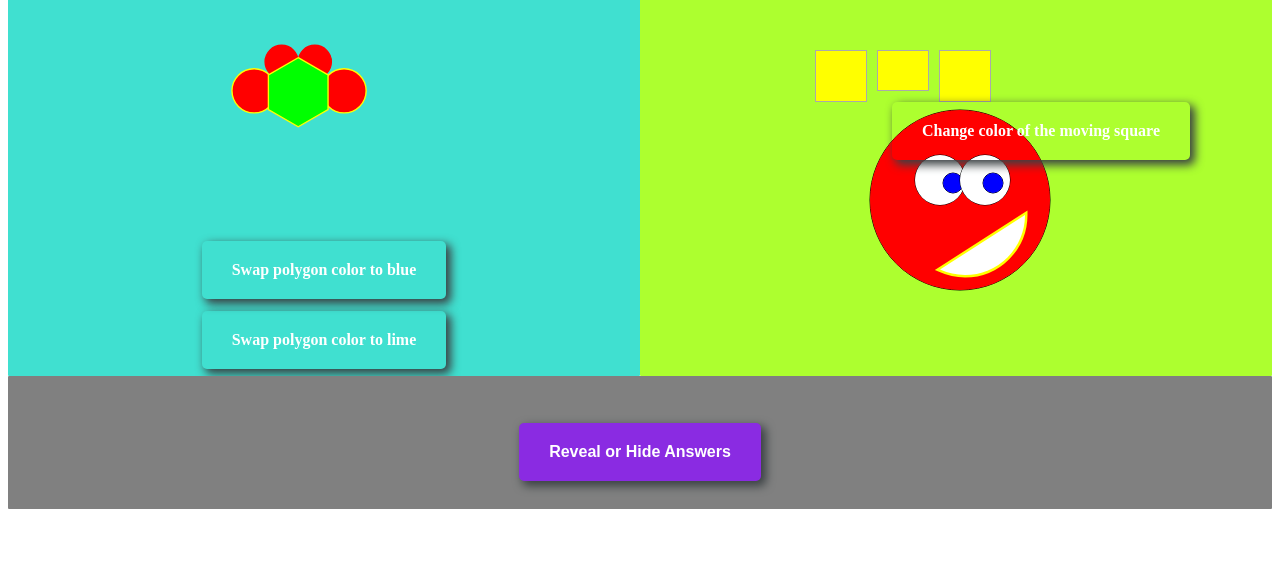
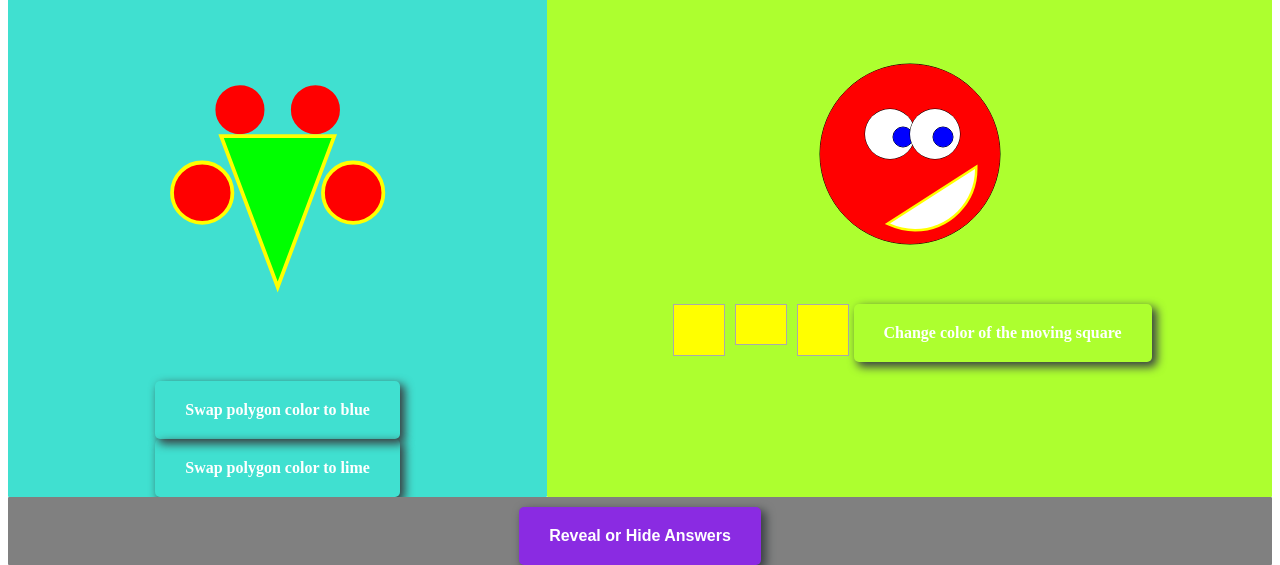
Before and after one commit to ukamovich/it2801-project1, a plain HTML site: page index.html in a window 1280 px wide. Shown: the part 299-864 px from the top of the page. Before the commit the page ends 816 px from the top, so only its background shows below. Drawn offline with nearby package versions, Linux system fonts and the light colour scheme.

Commit message:
Updated .svg and .canvas classes and SVG object

```diff
--- a/index.html
+++ b/index.html
@@ -40,52 +40,52 @@
       </div>
 
       <!-- SVG art section -->
-      <div id="svg">
+      <div class="svg">
         <p id="artHeading">SVG art</p>
         <svg
           xmlns="http://www.w3.org/2000/svg"
           width="70%"
           height="70%"
-          viewBox="0 0 1200 500"
+          viewBox="0 0 100 100"
         >
           <title>Weird SVG figure</title>
           <desc>Creating art using SVG hard coding</desc>
 
           <circle
-            cx="690"
-            cy="195"
-            r="80"
+            cx="30%"
+            cy="50%"
+            r="8"
             stroke="yellow"
-            stroke-width="5"
+            stroke-width="1"
             fill="red"
           />
 
           <circle
             class="animate-circle-colors"
-            cx="790"
-            cy="90"
-            r="60"
+            cx="60%"
+            cy="28%"
+            r="6"
             stroke="red"
-            stroke-width="5"
+            stroke-width="1"
             fill="yellow"
           />
 
           <circle
             class="animate-circle-colors"
-            cx="910"
-            cy="90"
-            r="60"
+            cx="40%"
+            cy="28%"
+            r="6"
             stroke="red"
-            stroke-width="5"
+            stroke-width="1"
             fill="yellow"
           />
 
           <circle
-            cx="1016"
-            cy="195"
-            r="80"
+            cx="70%"
+            cy="50%"
+            r="8"
             stroke="yellow"
-            stroke-width="5"
+            stroke-width="1"
             fill="red"
           />
 
@@ -93,9 +93,8 @@
             id="polygon"
             fill="lime"
             stroke="yellow"
-            stroke-width="5"
-            points="850,75  958,137.5 958,262.5
-                    850,325 742,262.6 742,137.5"
+            stroke-width="1"
+            points="65,35 50,75 35,35 "
           />
         </svg>
         <div id="swap_blue" class="button">Swap polygon color to blue</div>
@@ -103,7 +102,7 @@
       </div>
 
       <!-- Canvas art-->
-      <div id="canvas">
+      <div class="canvas">
         <p id="artHeading">Canvas art</p>
         <canvas id="whatFace"></canvas>
         <div class="threeSquares">
@@ -112,7 +111,6 @@
           <div class="square"></div>
            <div id="run" class="button">Change color of the moving square</div>
         </div>
-
         <script>
           /* Animate script for Canvas art */
           $("#run").click(function () {
@@ -123,11 +121,10 @@
           }
           animateIt();
         </script>
-
       </div>
 
       <!-- Answers to the questions -->
-      <div id="docs">
+      <div class="docs">
         <button class="button button1">Reveal or Hide Answers</button>
         <div id="answers">
           <article class="article-content">
--- a/src/style.css
+++ b/src/style.css
@@ -1,6 +1,6 @@
 :root{
     --main-radius: 1px;
-    --main-padding: 20px;
+    --main-padding: 10px;
 }
 
 .body {
@@ -23,8 +23,14 @@
 .container {
     display: grid;
     height: 100vh;
-    grid-template-columns: 1fr 1fr 1fr 1fr;
-    grid-template-rows: 0.2fr 1.5fr 1.5fr 0.8fr;
+    width: auto;
+    grid-template-columns: auto auto auto auto;
+    grid-template-rows: auto auto auto auto;
+    /* grid-template-columns: 1fr 1fr 1fr 1fr;
+        grid-template-rows: 0.2fr 1.5fr 1.5fr 0.8fr;
+    */
+
+
     grid-template-areas:
         "about about about about"
         "svg svg canvas canvas"
@@ -39,25 +45,27 @@
     padding-top: var(--main-padding);
 }
 
-#svg {
-    display: grid;
-    text-align: center;
+.svg {
+    display: flex;
+    flex-direction: column;
+    align-items: center;
     background: turquoise;
     grid-area: svg;
     border-radius: var(--main-radius);
     padding-top: var(--main-padding);
 }
 
-#canvas {
-    display: grid;
-    text-align: center;
+.canvas {
+    display: flex;
+    flex-direction: column;
+    align-items: center;
     background: greenyellow;
     grid-area: canvas;
     border-radius: var(--main-radius);
     padding-top: var(--main-padding);
 }
 
-#docs {
+.docs {
     display: grid;
     background: grey;
     grid-area: docs;
@@ -155,10 +163,8 @@
 
 .threeSquares {
     grid-area: canvas;
-    align-content: justify;
 }
 
 #whatFace {
     grid-area: canvas;
-    align-content: justify;
 }
```
